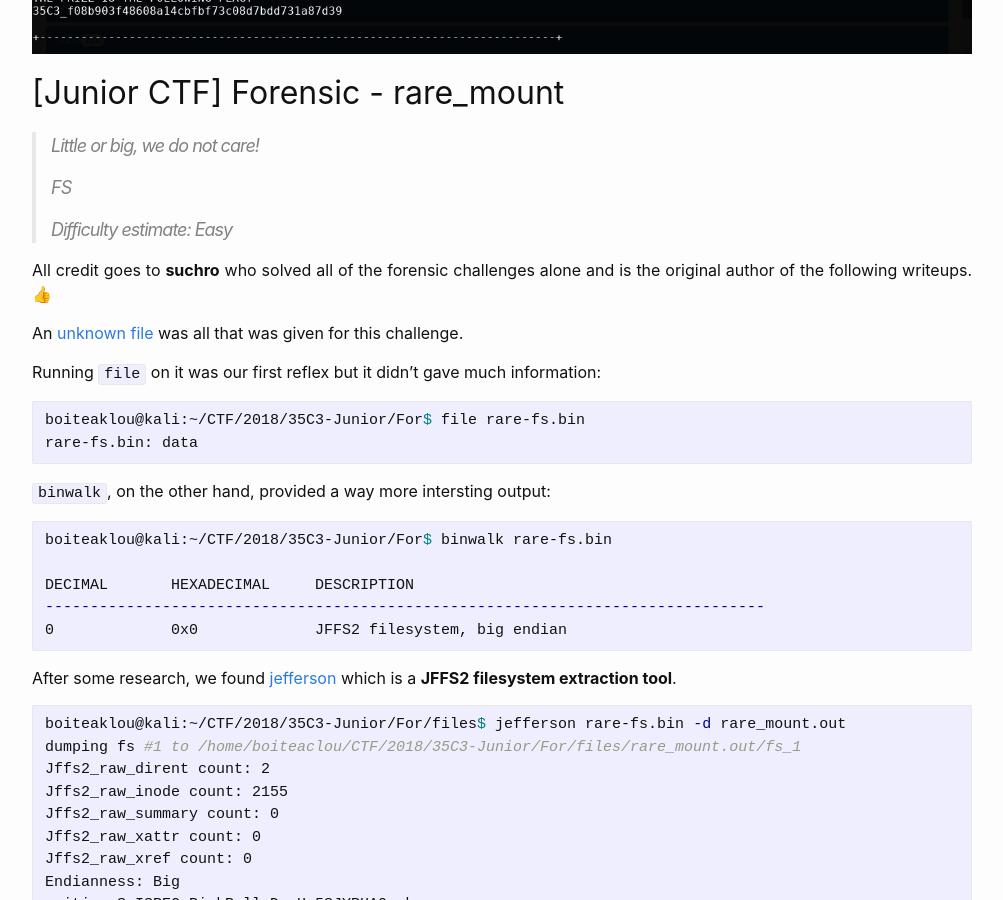
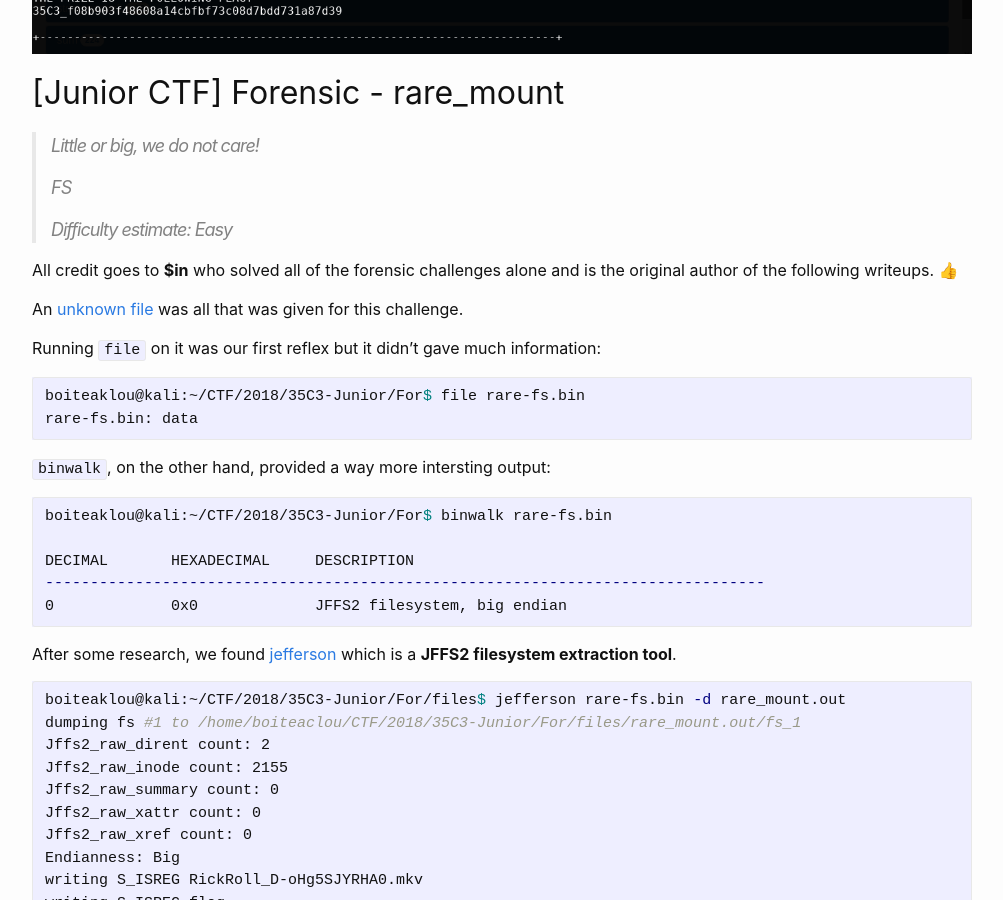
Before and after one commit to BoiteAKlou/boiteaclou.github.io, a Jekyll site: the page built from _posts/2018-12-30-35C3-CTF-Writeups.md, in a window 1280 px wide and 900 px high, scrolled down 10633 px. Shown: the whole window, without its empty margins (138-1141 px from the left). Built offline with Jekyll 4.4.1, drawn with Linux system fonts in a browser that asks for light colours; emoji names are drawn with the system emoji font; comment, search, counter and statistics services are not loaded.

Commit message:
Replacing suchro by

```diff
--- a/_posts/2018-12-30-35C3-CTF-Writeups.md
+++ b/_posts/2018-12-30-35C3-CTF-Writeups.md
@@ -404,7 +404,7 @@
 >
 >Difficulty estimate: Easy
 
-All credit goes to **suchro** who solved all of the forensic challenges alone and is the original author of the following writeups. :thumbsup:
+All credit goes to **$in** who solved all of the forensic challenges alone and is the original author of the following writeups. :thumbsup:
 
 An [unknown file]({{ "/assets/2018-12-30/rare_mount" | absolute_url }} "rare_mount") was all that was given for this challenge.
 
@@ -556,7 +556,7 @@
 
 Flag `35C3_mama_what_happend_to_my_honda_CR-C`
 
-Congratulations again to **suchro** for theses forensic challenges!
+Congratulations again to **$in** for theses forensic challenges!
 
 
 <p id="signature">BoiteAKlou :hammer:</p>
```
Also changed, not shown: 1 other file.
